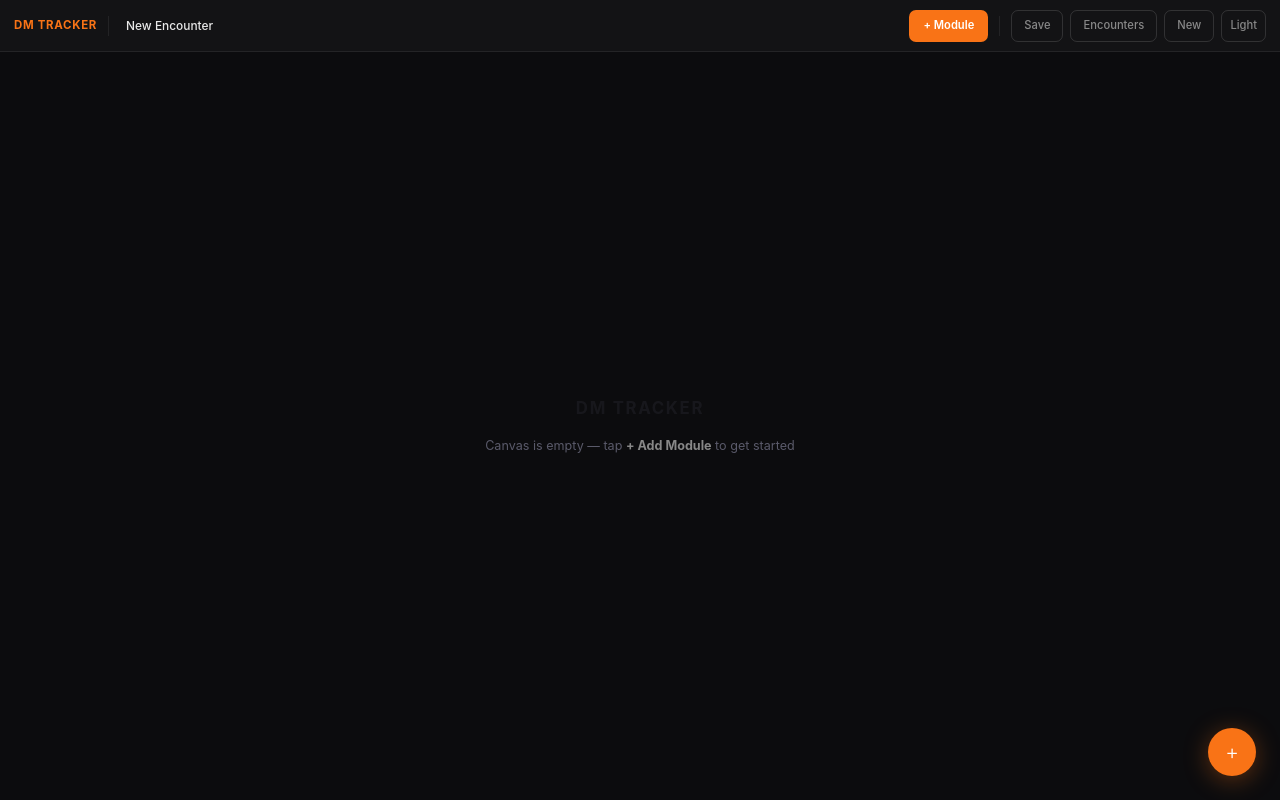
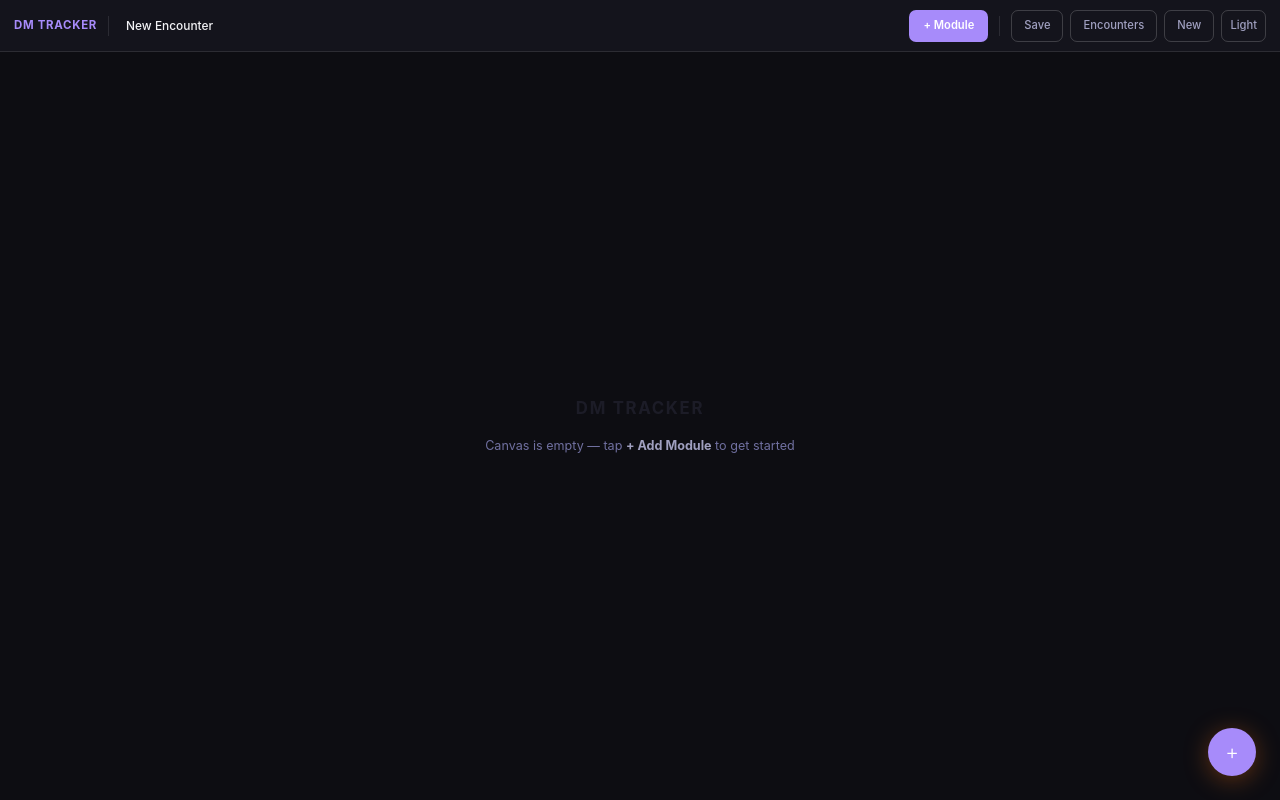
Before and after one commit to GitOnMyLvl/dnd_combat_tracker, a React (Vite) app: page / in a window 1280 px wide. Built offline with nearby package versions, Linux system fonts and the light colour scheme.

Commit message:
design: improve dark theme contrast, replace orange with violet accent
Co-Authored-By: Claude Sonnet 4.6 <noreply@anthropic.com>

```diff
--- a/src/index.css
+++ b/src/index.css
@@ -4,38 +4,38 @@
 
 /* Dark theme (default) */
 :root {
-  --c-bg:           #0c0c0e;
-  --c-surface:      #131315;
-  --c-elevated:     #1c1c20;
-  --c-hover:        #22222a;
-  --c-border:       rgba(255,255,255,0.07);
-  --c-border-strong:rgba(255,255,255,0.13);
-  --c-text:         #e8e8e8;
-  --c-muted:        #5a5a6a;
-  --c-muted2:       #888;
-  --c-accent:       #f97316;
-  --c-accent-dim:   rgba(249,115,22,0.12);
-  --c-danger:       #f43f5e;
-  --c-danger-dim:   rgba(244,63,94,0.12);
+  --c-bg:           #0d0d12;
+  --c-surface:      #14141c;
+  --c-elevated:     #1e1e2a;
+  --c-hover:        #26263a;
+  --c-border:       rgba(255,255,255,0.10);
+  --c-border-strong:rgba(255,255,255,0.18);
+  --c-text:         #f2f2f5;
+  --c-muted:        #7070a0;
+  --c-muted2:       #a0a0c0;
+  --c-accent:       #a78bfa;
+  --c-accent-dim:   rgba(167,139,250,0.14);
+  --c-danger:       #f87171;
+  --c-danger-dim:   rgba(248,113,113,0.13);
   --c-success:      #4ade80;
-  --c-shadow:       rgba(0,0,0,0.4);
+  --c-shadow:       rgba(0,0,0,0.5);
 }
 
 /* Light theme */
 :root.light {
-  --c-bg:           #e9e9ed;
-  --c-surface:      #f6f6f8;
+  --c-bg:           #eeeef4;
+  --c-surface:      #f8f8fc;
   --c-elevated:     #ffffff;
-  --c-hover:        #eaeaee;
-  --c-border:       rgba(0,0,0,0.1);
-  --c-border-strong:rgba(0,0,0,0.2);
-  --c-text:         #1a1a1a;
-  --c-muted:        #7a7a88;
-  --c-muted2:       #555;
-  --c-accent:       #d95a06;
-  --c-accent-dim:   rgba(217,90,6,0.1);
-  --c-danger:       #dc2646;
-  --c-danger-dim:   rgba(220,38,70,0.08);
+  --c-hover:        #e8e8f0;
+  --c-border:       rgba(0,0,0,0.10);
+  --c-border-strong:rgba(0,0,0,0.20);
+  --c-text:         #111118;
+  --c-muted:        #7070a0;
+  --c-muted2:       #444460;
+  --c-accent:       #7c3aed;
+  --c-accent-dim:   rgba(124,58,237,0.10);
+  --c-danger:       #dc2626;
+  --c-danger-dim:   rgba(220,38,38,0.09);
   --c-success:      #16a34a;
   --c-shadow:       rgba(0,0,0,0.08);
 }
```
